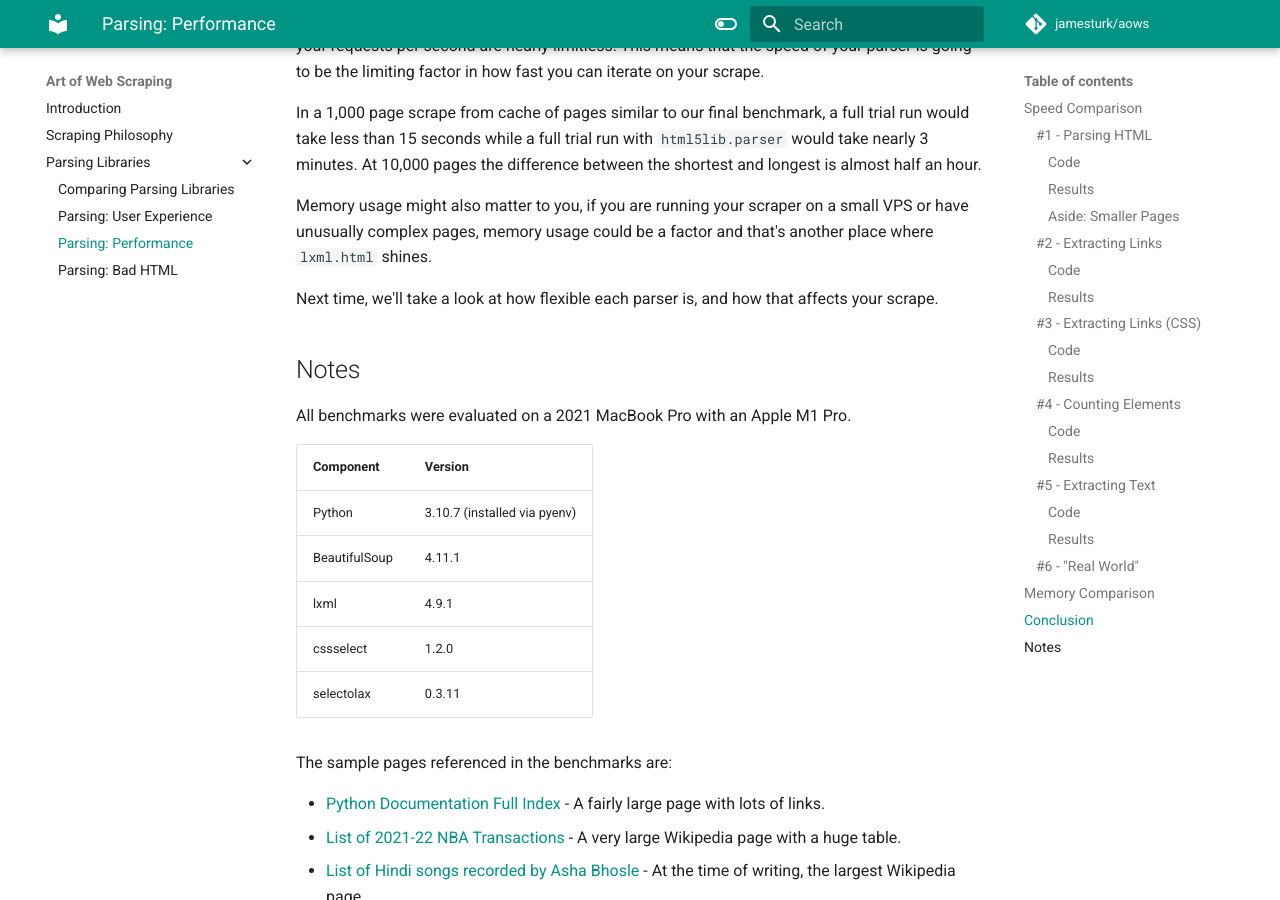
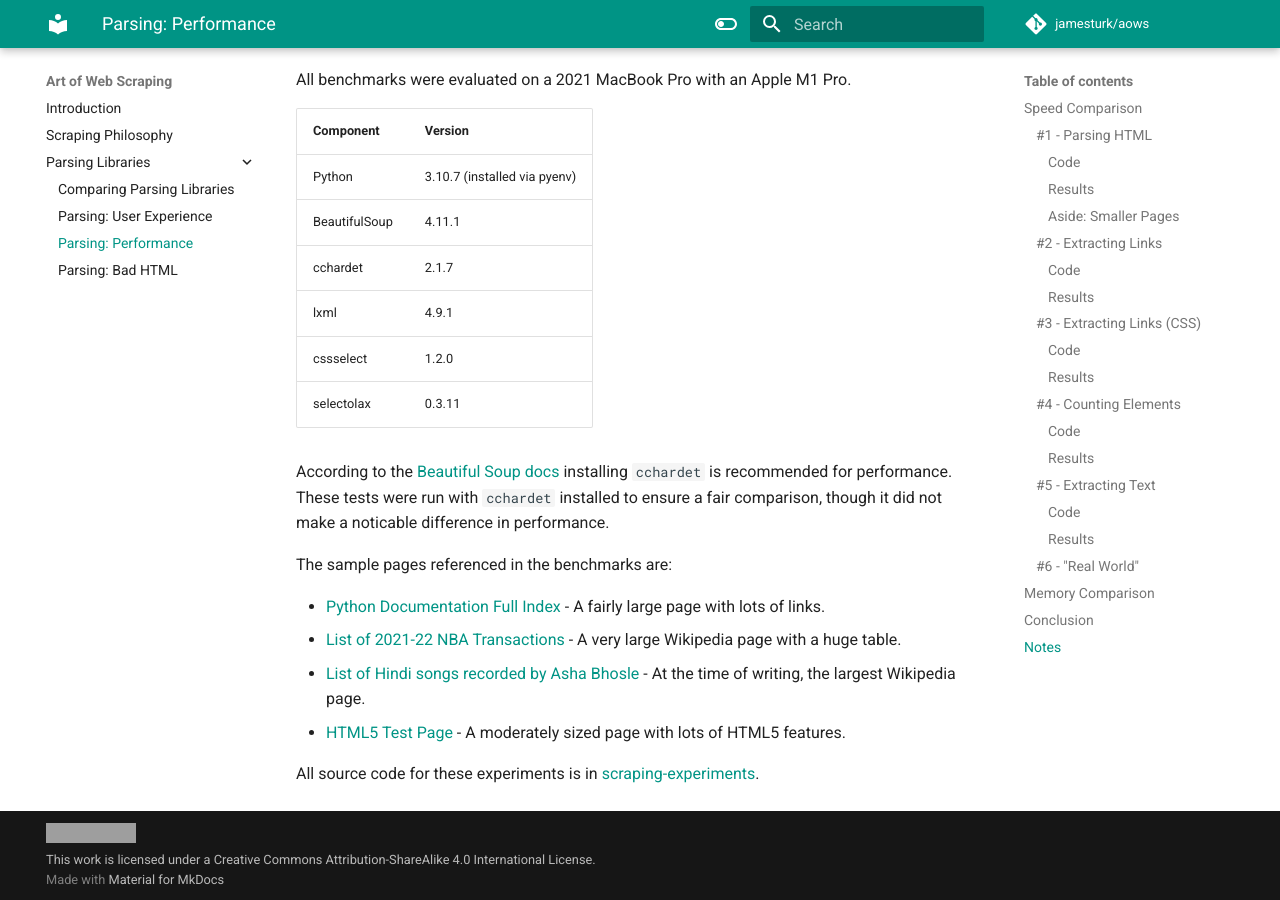
Before and after one commit to jamesturk/aows, an MkDocs documentation site: the page built from docs/parsing/performance.md, in a window 1280 px wide and 900 px high, scrolled down 10120 px. Built offline with MkDocs 1.6.1 and Material for MkDocs 9.7.7, drawn with Linux system fonts in a browser that asks for light colours; comment, search, counter and statistics services are not loaded; some of the changed text lies outside the part shown; grey boxes are pictures that could not be loaded.

Commit message:
cchardet

````diff
--- a/docs/parsing/performance.md
+++ b/docs/parsing/performance.md
@@ -221,7 +220,7 @@ For this benchmark in particular, we'll extract text from each of the `<ul>` tag
     uls = root.xpath('//ul')
     text = "".join([ul.text_content() for ul in uls])
     ```
-=== BeautifulSoup
+=== "BeautifulSoup"
 
     ```python
     uls = root.find_all('ul')
@@ -330,9 +329,12 @@ All benchmarks were evaluated on a 2021 MacBook Pro with an Apple M1 Pro.
 | --------- | ------- |
 | Python | 3.10.7 (installed via pyenv) |
 | BeautifulSoup | 4.11.1 |
+| cchardet  |  2.1.7 |
 | lxml | 4.9.1 |
 | cssselect |  1.2.0 |
 | selectolax | 0.3.11|
+
+According to the [Beautiful Soup docs](https://beautiful-soup-4.readthedocs.io/en/latest/#improving-performance) installing `cchardet` is recommended for performance. These tests were run with `cchardet` installed to ensure a fair comparison, though it did not make a noticable difference in performance.
 
 The sample pages referenced in the benchmarks are:
 
--- a/pyproject.toml
+++ b/pyproject.toml
@@ -22,6 +22,7 @@ requests = "^2.28.1"
 memray = "^1.5.0"
 mkdocs-material = "^8.5.11"
 selectolax = "^0.3.11"
+cchardet = "^2.1.7"
 
 
 [build-system]
````
Also changed, not shown: other parts of docs/parsing/performance.md (+0 -1 lines), docs/img/count_elements.png, docs/img/extract_text.png, docs/img/links_css.png, docs/img/links_natural.png, docs/img/load_dom.png, 1 other file.
